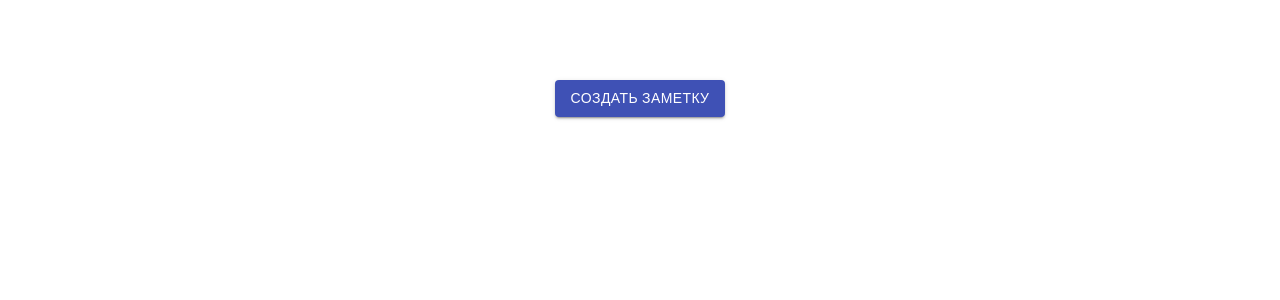
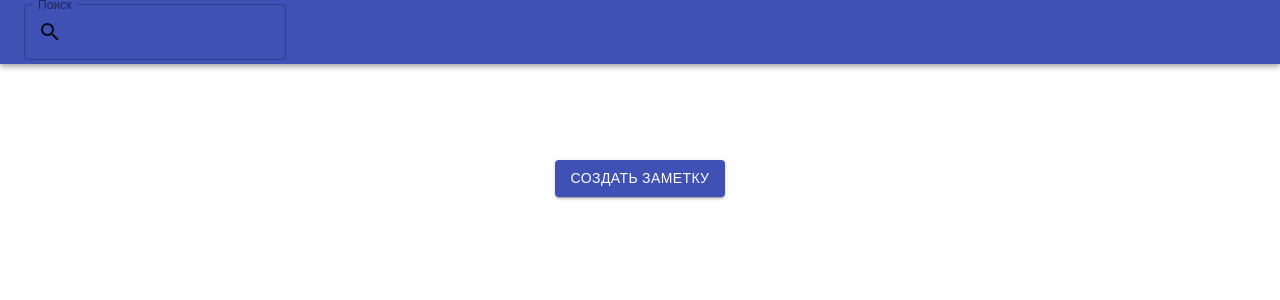
Before and after one commit to Nikikwiki/shopping-list, a React (Create React App) app: page / in a window 1280 px wide. Shown: the top 300 px of the page. Built offline with nearby package versions, Linux system fonts and the light colour scheme; the HTML template or start-up script is replaced by a standard one.

Commit message:
Add header

```diff
--- a/src/App.js
+++ b/src/App.js
@@ -1,7 +1,9 @@
 import React, { useState } from 'react';
 import ToDo from './ToDo';
 import ToDoForm from './ToDoForm';
-import {Button} from '@material-ui/core';
+import {Button, TextField, InputAdornment, AppBar, Toolbar, InputBase } from '@material-ui/core';
+import { Search } from '@material-ui/icons';
+
 
 function App() {
   const [todos, setTodos] = useState([]);
@@ -57,8 +59,34 @@ function App() {
     }
   }
 
+  const SearchInput = (props) => {
+    return (
+      <div className="search-input">
+      <TextField
+        label="Поиск"
+        variant="outlined"
+        InputProps={{
+          startAdornment: (
+            <InputAdornment position="start">
+              <Search />
+            </InputAdornment>
+          )
+        }}
+      />
+
+      </div>
+    )
+  }
+
   return (
     <div className="app">
+
+    <AppBar position="static">
+      <Toolbar>
+        <SearchInput className="search-input__icon"/>
+      </Toolbar>
+    </AppBar>
+
       <Creation />
       <div className="app__todos">
         {todos.map((todo) => {
--- a/src/ToDo.js
+++ b/src/ToDo.js
@@ -25,8 +25,6 @@ function ToDo({ todo, toggleTask, removeTask }) {
   }
 
   const RenderCompleteButton = (props) => {
-    console.log(props);
-
     if(!todo.complete) {
       return (<TaskCompleteButton/>)
     } else {
--- a/src/index.scss
+++ b/src/index.scss
@@ -28,7 +28,6 @@ body {
 }
 
 .todo-form {
-  padding-top: 5%;
   display: flex;
   align-items: center;
   gap: 16px;
@@ -133,6 +132,7 @@ body {
 
     &:hover {
       color: #66BB6A;
+
     }
   }
 
@@ -149,5 +149,10 @@ body {
 
   &__complete {
     background-color: #E8F5E9;
+    border: 1px solid #66BB6A;
   }
 }
+
+.search-input {
+
+}
```
